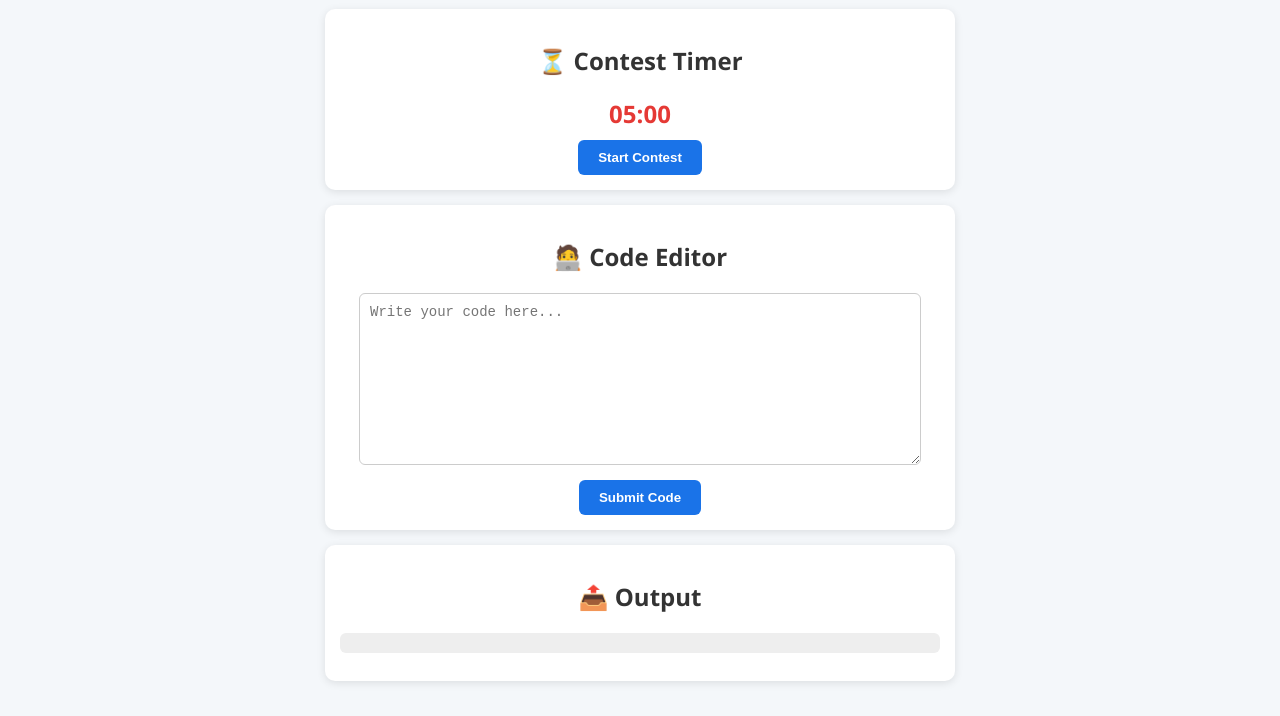
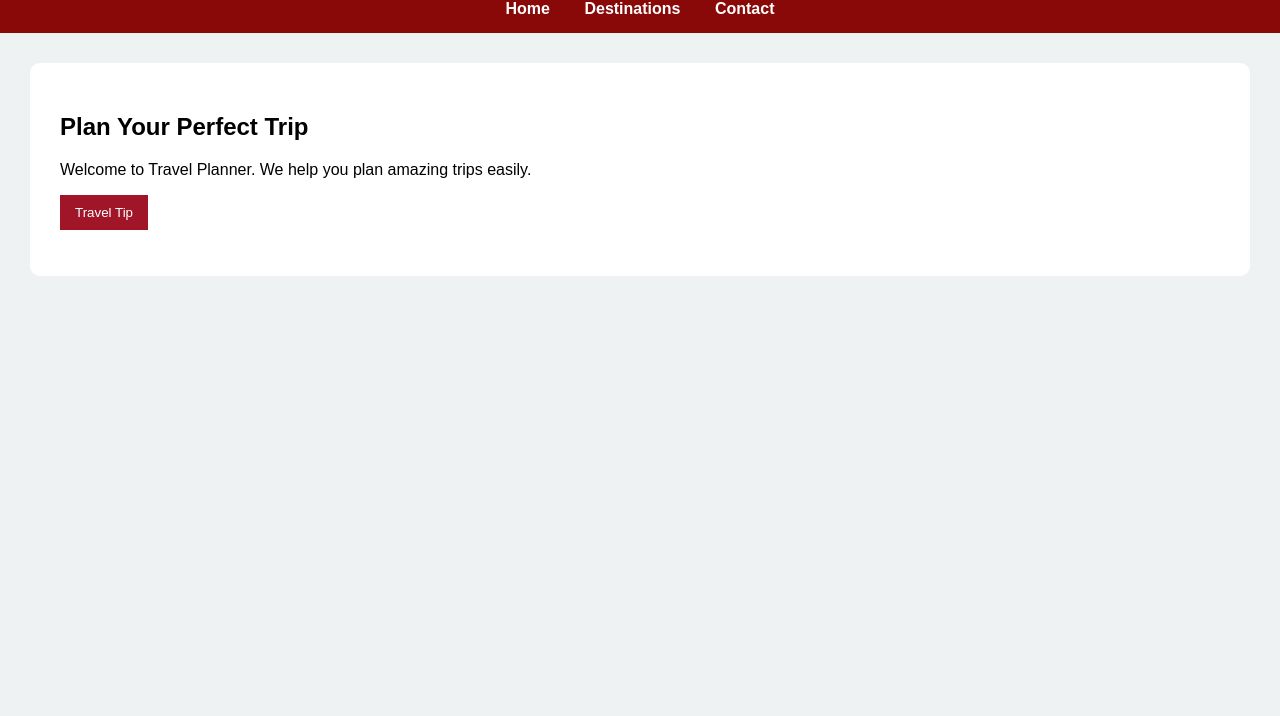
Before and after one commit to yashwan2000/coding-contest-frontend, a plain HTML site: page index.html in a window 1280 px wide. Shown: the part 95-811 px from the top of the page. Drawn offline with Linux system fonts and the light colour scheme.

Commit message:
Add files via upload

```diff
--- a/index.html
+++ b/index.html
@@ -1,31 +1,31 @@
 <!DOCTYPE html>
 <html lang="en">
 <head>
-  <meta charset="UTF-8">
-  <meta name="viewport" content="width=device-width, initial-scale=1.0">
-  <title>Coding Contest Submission & Timer System</title>
-  <link rel="stylesheet" href="style.css">
+    <meta charset="UTF-8">
+    <title>Travel Planner - Home</title>
+    <link rel="stylesheet" href="style.css">
 </head>
 <body>
-  <h1>💻 Coding Contest Submission & Timer System</h1>
 
-  <section class="timer">
-    <h2>⏳ Contest Timer</h2>
-    <div id="countdown">05:00</div>
-    <button onclick="startTimer()">Start Contest</button>
-  </section>
+<header>
+    <h1>Travel Planner</h1>
+    <nav>
+        <a href="index.html">Home</a>
+        <a href="destinations.html">Destinations</a>
+        <a href="contact.html">Contact</a>
+    </nav>
+</header>
 
-  <section class="code-section">
-    <h2>🧑‍💻 Code Editor</h2>
-    <textarea id="codeArea" placeholder="Write your code here..."></textarea><br>
-    <button onclick="submitCode()">Submit Code</button>
-  </section>
+<section class="content">
+    <h2>Plan Your Perfect Trip</h2>
+    <p>Welcome to Travel Planner. We help you plan amazing trips easily.
 
-  <section class="output">
-    <h2>📤 Output</h2>
-    <pre id="output"></pre>
-  </section>
+    </p>
 
-  <script src="script.js"></script>
+    <button onclick="showTip()">Travel Tip</button>
+    <p id="tip"></p>
+</section>
+
+<script src="script.js"></script>
 </body>
 </html>
--- a/script.js
+++ b/script.js
@@ -1,42 +1,18 @@
-let timer;
-let timeLeft = 300; // 5 minutes
-
-function startTimer() {
-  clearInterval(timer);
-  timeLeft = 300;
-  timer = setInterval(() => {
-    let minutes = Math.floor(timeLeft / 60);
-    let seconds = timeLeft % 60;
-    document.getElementById("countdown").innerText =
-      `${minutes.toString().padStart(2, '0')}:${seconds.toString().padStart(2, '0')}`;
-    if (timeLeft <= 0) {
-      clearInterval(timer);
-      document.getElementById("countdown").innerText = "⏰ Time Up!";
-      alert("Contest Time Over!");
-    }
-    timeLeft--;
-  }, 1000);
+function showTip() {
+    document.getElementById("tip").innerHTML =
+        "Always plan your travel budget and book tickets early!";
 }
 
-async function submitCode() {
-  const code = document.getElementById("codeArea").value;
-  if (!code.trim()) {
-    alert("Please write some code before submitting!");
-    return;
-  }
+function validateForm() {
+    let name = document.getElementById("name").value;
+    let email = document.getElementById("email").value;
+    let destination = document.getElementById("destination").value;
 
-  document.getElementById("output").innerText = "⏳ Submitting code...";
+    if (name === "" || email === "" || destination === "") {
+        alert("Please fill all the details");
+        return false;
+    }
 
-  try {
-    const response = await fetch("http://localhost:8080/submit", {
-      method: "POST",
-      headers: { "Content-Type": "text/plain" },
-      body: code
-    });
-
-    const result = await response.text();
-    document.getElementById("output").innerText = result;
-  } catch (error) {
-    document.getElementById("output").innerText = "❌ Error connecting to server!";
-  }
+    alert("Your travel booking request has been submitted!");
+    return true;
 }
--- a/style.css
+++ b/style.css
@@ -1,65 +1,38 @@
 body {
-  font-family: 'Segoe UI', sans-serif;
-  background-color: #f4f7fa;
-  text-align: center;
-  margin: 0;
-  padding: 20px;
+    font-family: Arial, sans-serif;
+    margin: 0;
+    background-color: #eef2f3;
 }
 
-h1 {
-  color: #1a73e8;
-  margin-bottom: 20px;
+header {
+    background-color: #890909;
+    color: white;
+    padding: 15px;
+    text-align: center;
 }
 
-h2 {
-  color: #333;
+nav a {
+    color: white;
+    margin: 0 15px;
+    text-decoration: none;
+    font-weight: bold;
 }
 
-.timer, .code-section, .output {
-  background: white;
-  border-radius: 10px;
-  padding: 15px;
-  margin: 15px auto;
-  width: 90%;
-  max-width: 600px;
-  box-shadow: 0 2px 8px rgba(0,0,0,0.1);
+.content {
+    padding: 30px;
+    background-color: white;
+    margin: 30px;
+    border-radius: 10px;
 }
 
-#codeArea {
-  width: 90%;
-  height: 150px;
-  font-family: monospace;
-  font-size: 14px;
-  padding: 10px;
-  border-radius: 6px;
-  border: 1px solid #ccc;
+button, input[type="submit"] {
+    padding: 10px 15px;
+    background-color: #a01628;
+    color: white;
+    border: none;
+    cursor: pointer;
 }
 
-button {
-  margin-top: 10px;
-  padding: 10px 20px;
-  background-color: #1a73e8;
-  color: white;
-  border: none;
-  border-radius: 6px;
-  cursor: pointer;
-  font-weight: bold;
+button:hover, input[type="submit"]:hover {
+    background-color: #540606;
 }
-
-button:hover {
-  background-color: #155ab6;
-}
-
-#countdown {
-  font-size: 24px;
-  font-weight: bold;
-  color: #e53935;
-}
-
-pre {
-  background-color: #eee;
-  padding: 10px;
-  border-radius: 6px;
-  text-align: left;
-  overflow-x: auto;
-}
```
Also changed, not shown: contact.html (added, +37 -0 lines), destinations.html (added, +37 -0 lines).
